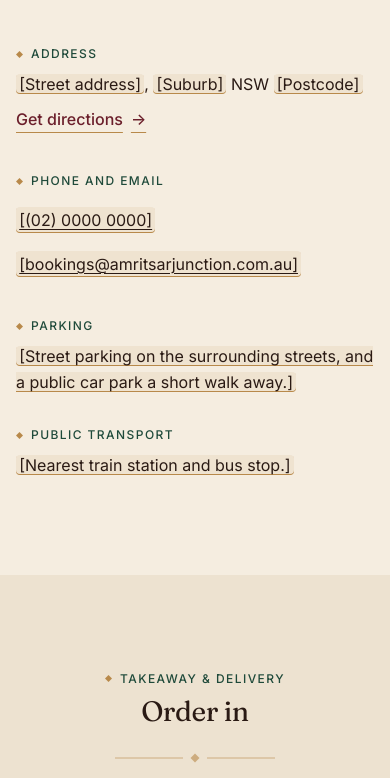
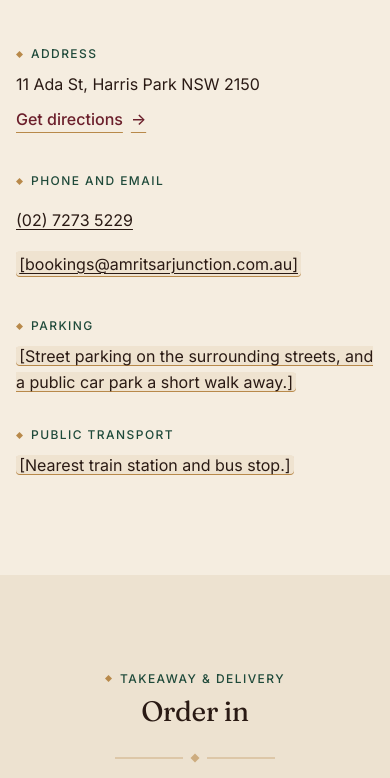
Before and after one commit to deepeshJain25/amritsar-junction, an Astro site: page /visit in a window 390 px wide. Shown: the part 2566-3344 px from the top of the page. Built offline with nearby package versions, Linux system fonts and the light colour scheme; Astro itself is replaced by a stand-in of ours.

Commit message:
Add the restaurant's phone number, address and Google Maps pin
Phone (02) 7273 5229 and 11 Ada St, Harris Park NSW 2150, from the pin.
Get directions opens the pin, and the restaurant schema now carries the
address, coordinates and map link.

Co-Authored-By: Claude Opus 5.5 <noreply@anthropic.com>

```diff
--- a/src/content/site.json
+++ b/src/content/site.json
@@ -3,13 +3,15 @@
   "name": "Amritsar Junction",
   "tagline": "Indian Restaurant",
   "description": "Amritsari kulcha, tandoor kebabs, dal makhani and Punjabi street food",
-  "suburb": "[Suburb]",
-  "address": "[Street address], [Suburb] NSW [Postcode]",
-  "streetAddress": "[Street address]",
-  "locality": "[Suburb]",
-  "postcode": "[Postcode]",
-  "phone": "[(02) 0000 0000]",
-  "phoneHref": "tel:+610000000000",
+  "suburb": "Harris Park",
+  "address": "11 Ada St, Harris Park NSW 2150",
+  "streetAddress": "11 Ada St",
+  "locality": "Harris Park",
+  "postcode": "2150",
+  "phone": "(02) 7273 5229",
+  "phoneHref": "tel:+61272735229",
+  "mapUrl": "https://maps.app.goo.gl/TVaLdjz1A8jRbD497",
+  "geo": { "latitude": -33.8204789, "longitude": 151.0086835 },
   "email": "[bookings@amritsarjunction.com.au]",
   "hours": [
     { "days": "Monday to Thursday", "time": "[11am to 10pm]" },
--- a/src/lib/seo.ts
+++ b/src/lib/seo.ts
@@ -51,6 +51,8 @@ export function restaurantSchema(siteUrl: URL, image?: string, logo?: string) {
           addressCountry: 'AU',
         }
       : undefined,
+    geo: { '@type': 'GeoCoordinates', latitude: site.geo.latitude, longitude: site.geo.longitude },
+    hasMap: site.mapUrl,
     openingHoursSpecification: hours,
   });
 }
--- a/src/pages/visit.astro
+++ b/src/pages/visit.astro
@@ -15,7 +15,8 @@ import saag from '../assets/photos/sarson-ka-saag.jpg';
 // The map searches by the full address once it is confirmed, and by the restaurant's name until then.
 const mapSearch = confirmed(site.address) ? `${site.name}, ${site.address}` : site.mapQuery;
 const mapEmbed = `https://www.google.com/maps?q=${encodeURIComponent(mapSearch)}&output=embed`;
-const directions = `https://www.google.com/maps/dir/?api=1&destination=${encodeURIComponent(mapSearch)}`;
+// "Get directions" opens the restaurant's own Google Maps pin.
+const directions = site.mapUrl;
 
 const times = ['12:00', '12:30', '13:00', '13:30', '14:00', '17:30', '18:00', '18:30', '19:00', '19:30', '20:00', '20:30', '21:00'];
 const label = (t: string) => {
```
